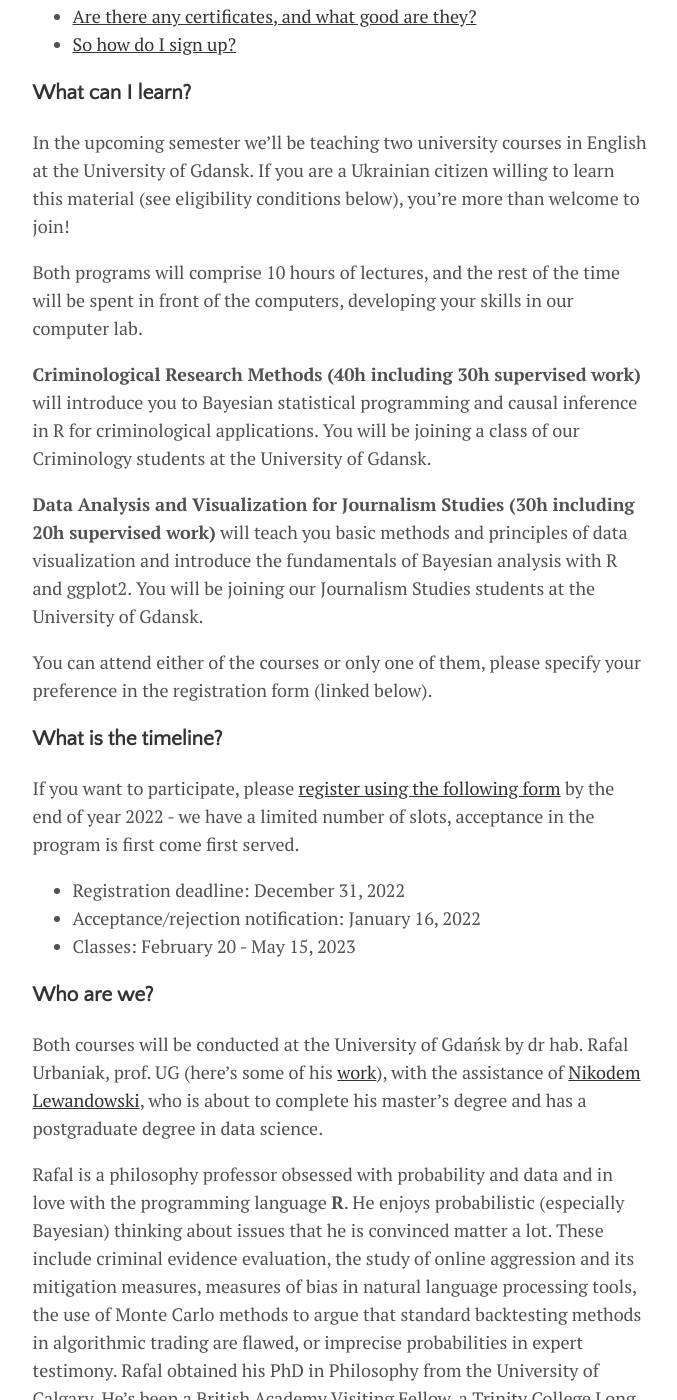
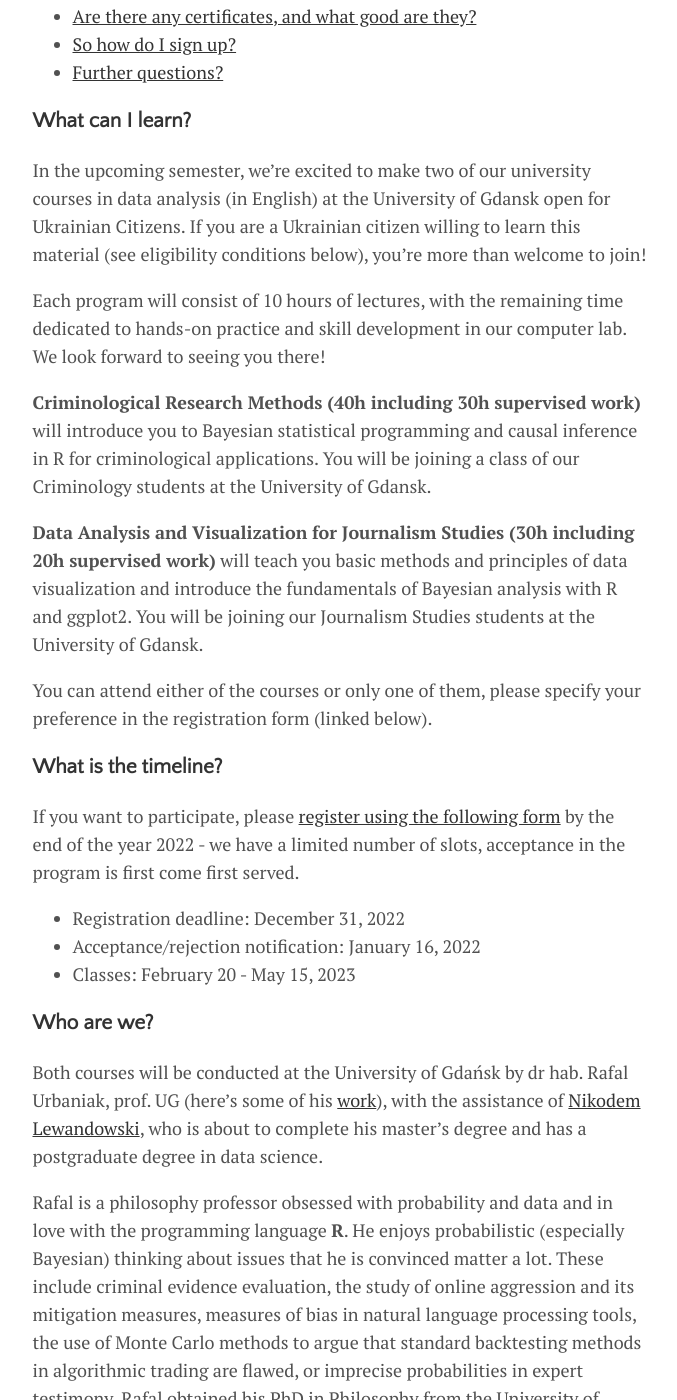
Before and after one commit to rfl-urbaniak/teaching, a Jekyll site: the page built from index.md, in a window 1280 px wide and 1400 px high, scrolled down 821 px. Shown: the whole window, without its empty margins (300-977 px from the left). Built offline with Jekyll 4.4.1, drawn with Linux system fonts in a browser that asks for light colours; some of the changed text lies outside the part shown.

Commit message:
revised the main page

```diff
--- a/index.md
+++ b/index.md
@@ -22,20 +22,21 @@
 
 ### What can I learn?
 
-In the upcoming semester we’ll be teaching two university courses in English at the University of Gdansk. If you are a Ukrainian citizen willing to learn this material (see eligibility conditions below), you’re more than welcome to join!
+In the upcoming semester, we’re excited to make two of our university courses in data analysis (in English) at the University of Gdansk open for Ukrainian Citizens. If you are a Ukrainian citizen willing to learn this material (see eligibility conditions below), you’re more than welcome to join!
 
-Both programs will comprise 10 hours of lectures, and the rest of the time will be spent in front of the computers, developing your skills in our computer lab.
+Each program will consist of 10 hours of lectures, with the remaining time dedicated to hands-on practice and skill development in our computer lab. We look forward to seeing you there!
+
 
 **Criminological Research Methods (40h including 30h supervised work)**  will introduce you to  Bayesian statistical programming and causal inference in R for criminological applications. You will be joining a class of our Criminology students at the University of Gdansk.
 
-**Data Analysis and Visualization for Journalism Studies (30h including 20h supervised work)** will teach you basic methods and principles of data visualization and introduce the fundamentals of Bayesian analysis with R and ggplot2.  You will be joining our Journalism Studies students  at the University of Gdansk.
+**Data Analysis and Visualization for Journalism Studies (30h including 20h supervised work)** will teach you basic methods and principles of data visualization and introduce the fundamentals of Bayesian analysis with R and ggplot2.  You will be joining our Journalism Studies students at the University of Gdansk.
 
 You can attend either of the courses or only one of them, please specify your preference in the registration form (linked below).
 
 
 ### What is the timeline?
 
-If you want to participate, please [register using the following form](https://forms.gle/3Ru5vwe1Fs3tJpyD9) by the end of year 2022 - we have a limited number of slots, acceptance in the program is first come first served.
+If you want to participate, please [register using the following form](https://forms.gle/3Ru5vwe1Fs3tJpyD9) by the end of the year 2022 - we have a limited number of slots, acceptance in the program is first come first served.
 
 - Registration deadline: December 31, 2022
 - Acceptance/rejection notification: January 16, 2022
@@ -47,7 +48,7 @@
 [Nikodem Lewandowski](https://niklewa.github.io), who is about to complete his master’s degree and has a postgraduate degree in data science.
 
 Rafal is a philosophy professor obsessed with probability and data and in love with the programming language **R**. He enjoys probabilistic
-(especially Bayesian) thinking about issues that he is convinced matter a lot. These include criminal evidence evaluation, the study of online aggression and its mitigation measures, measures of bias in natural language processing tools, the use of Monte Carlo methods to argue that standard backtesting methods in algorithmic trading are flawed, or imprecise probabilities in expert testimony. Rafal obtained his PhD in Philosophy from the University of Calgary. He’s been a British Academy Visiting Fellow, a Trinity College Long Room Hub Visiting Fellow, a Postdoctoral Fellow of Research Foundation Flanders, a Kosciuszko Fellow at the Northeastern University in Boston and a Bendarowski Fellow at the University of Edinburg, and generally has some experience in trying to feel at home at various places. Now he is an associate professor at the University of Gdansk, running a National Science Centre project of legal probabilism. He is a co-author of the Stanford Encyclopedia of Philosophy entry on legal probabilism.
+(especially Bayesian) thinking about issues that he is convinced matter a lot. These include criminal evidence evaluation, the study of online aggression and its mitigation measures, measures of bias in natural language processing tools, the use of Monte Carlo methods to argue that standard backtesting methods in algorithmic trading are flawed, or imprecise probabilities in expert testimony. Rafal obtained his PhD in Philosophy from the University of Calgary. He’s been a British Academy Visiting Fellow, a Trinity College Long Room Hub Visiting Fellow, a Postdoctoral Fellow of Research Foundation Flanders, a Kosciuszko Fellow at the Northeastern University in Boston, and a Bendarowski Fellow at the University of Edinburg, and generally has some experience in trying to feel at home at various places. Now he is an associate professor at the University of Gdansk, running a National Science Centre project on legal probabilism. He is a co-author of the Stanford Encyclopedia of Philosophy entry on legal probabilism.
 
 
 
@@ -77,6 +78,6 @@
 
 Please fill in our [registration form](https://forms.gle/3Ru5vwe1Fs3tJpyD9) by December 31, 2022, we’ll be in touch by January 16, 2023.
 
-Further questions?
+### Further questions?
 
 We’ll be happy to address your further questions or concerns, if you drop us a line at  <a href="mailto:rfl.urbaniak+teaching@gmail.com">rfl.urbaniak+teaching@gmail.com</a>.
```
